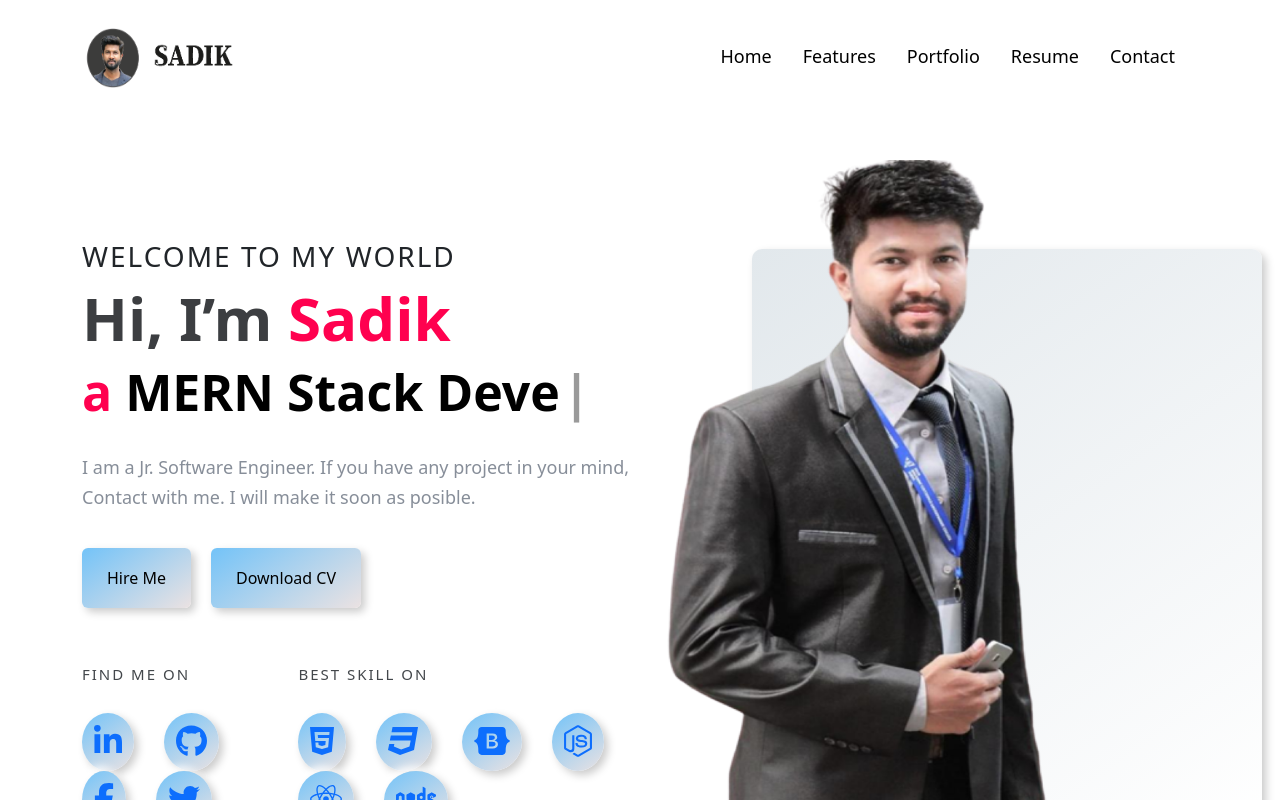
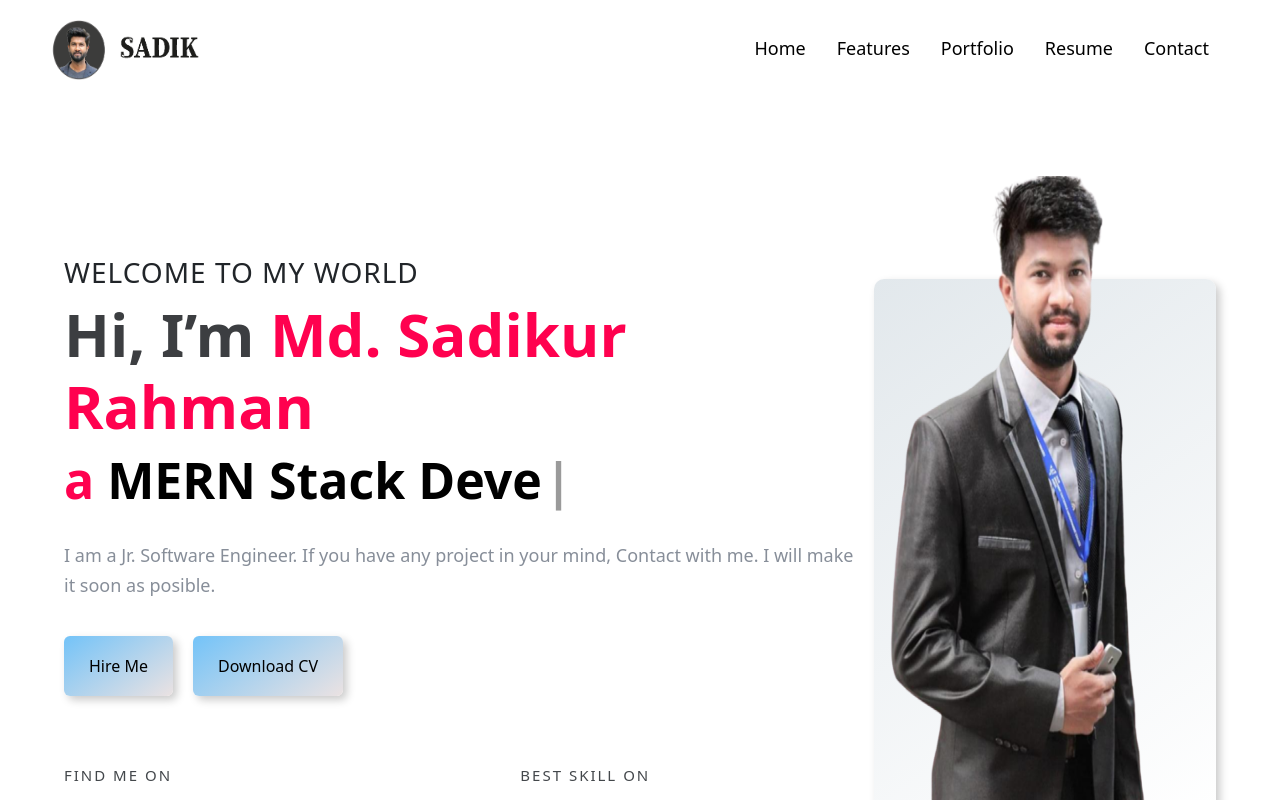
Before and after one commit to Sadik182/Developer-Portfolio, a React (Create React App) app: page / in a window 1280 px wide. Shown: the top 800 px of the page. Built offline with nearby package versions, Linux system fonts and the light colour scheme.

Commit message:
home page done

```diff
--- a/src/App.css
+++ b/src/App.css
@@ -11,8 +11,8 @@ body {
   font-family: "Poppins", sans-serif;
   background-color: #ecf0f3;
 }
-.container {
-  max-width: 95%;
+.container1 {
+  max-width: 90%;
   margin: auto;
 }
 .d_flex {
@@ -68,10 +68,10 @@ button {
   width: 50%;
 }
 .left {
-  width: 60%;
+  width: 70%;
 }
 .right {
-  width: 40%;
+  width: 30%;
 }
 .top {
   margin-top: 80px;
--- a/src/component/Features/Features.js
+++ b/src/component/Features/Features.js
@@ -7,7 +7,7 @@ const Features = () => {
   return (
     <>
       <section className='features top' id='features'>
-        <div className='container'>
+        <div className='container1'>
           <div className='heading'>
             <h4>Features</h4>
             <h1>What I Do</h1>
--- a/src/component/Head/Header.js
+++ b/src/component/Head/Header.js
@@ -1,20 +1,21 @@
-import React, { useState } from "react"
-import "./header.css"
-import logo from "../pic/logo2.png"
-import { Container, Nav, Navbar } from "react-bootstrap"
+import React, { useState } from "react";
+import "./header.css";
+import logo from "../pic/logo2.png";
+import { Container, Nav, Navbar } from "react-bootstrap";
 
 const Header = () => {
   //   // fixed Header
   window.addEventListener("scroll", function () {
-    const header = document.querySelector(".header")
-    header.classList.toggle("active", window.scrollY > 100)
-  })
+    const header = document.querySelector(".header");
+    header.classList.toggle("active", window.scrollY > 100);
+  });
 
   return (
     <>
-    <Navbar collapseOnSelect expand="lg"  className="header">
-      <Container>
-        <Navbar.Brand href="#home" className="logo"><img src={logo} alt="" /></Navbar.Brand>
+        <Navbar collapseOnSelect expand="lg" className="header px-5">
+          <Navbar.Brand href="#home" className="logo">
+            <img src={logo} alt="" />
+          </Navbar.Brand>
           <Navbar.Toggle aria-controls="responsive-navbar-nav" />
           <Navbar.Collapse id="responsive-navbar-nav">
             <Nav className="ms-auto">
@@ -25,11 +26,9 @@ const Header = () => {
               <Nav.Link href="#contact">Contact</Nav.Link>
             </Nav>
           </Navbar.Collapse>
-      </Container>
         </Navbar>
     </>
+  );
+};
 
-  )
-}
-
-export default Header
+export default Header;
--- a/src/component/Head/header.css
+++ b/src/component/Head/header.css
@@ -3,7 +3,7 @@
   height: 70px;
 }
 .header {
-  height: 10vh;
+  height: 12vh;
   line-height: 10vh;
 
 }
@@ -20,7 +20,7 @@
   display: none;
 }
 .header.active {
-  height: 17vh;
+  height: 15vh;
   position: fixed;
   top: 0;
   z-index: 1000;
--- a/src/component/Hero/Home.css
+++ b/src/component/Hero/Home.css
@@ -24,13 +24,17 @@
 }
 
 .btn_shadow_social {
-  margin-right: 15px;
-  padding: 12px 12px;
+  margin-right: 10px;
+  padding: 15px 15px;
   border-radius: 50%;
   transition: 0.3s all ease;
   cursor: pointer;
   color: #000;
-  transition: 0.5s;
+  transition: 0.4s;
+}
+.btn_shadow_social a {
+  font-size: 12px;
+
 }
 .btn_shadow_social {
   background: linear-gradient(145deg, #73c3f8, #ebe2e2);
@@ -39,7 +43,7 @@
 .btn_shadow_social:hover {
   background: #ff014f;
   color: white;
-  transform: translateY(-10px);
+  transform: translateY(-5px);
 }
 .find_me {
   font-weight: 500;
@@ -49,12 +53,12 @@
   margin: 20px 0 20px 0;
 }
 
-.hero {
+/* .hero {
   position: relative;
-}
+} */
 .hero h3 {
   font-weight: 100;
-  letter-spacing: 2px;
+  letter-spacing: 1px;
 }
 .hero h1 {
   font-size: 60px;
@@ -100,35 +104,36 @@
   height: 20px;
 }
 .hero .left {
-  margin-right: 10%;
+  margin-right: 1%;
 }
 .hero .right {
-  width: 40%;
+  width: 30%;
   position: relative;
 }
 .hero .right_img {
   background: linear-gradient(145deg, #e2e8ec, #ffffff);
   box-shadow: 4px 4px 8px #cbcbcb, -4px -4px 8px #ffffff;
   border-radius: 10px;
-  height: 580px;
-  width: 510px;
-  margin-top: 20%;
+  height: 533px;
+  width: 100%;
+  margin-top: 30%;
 }
 .hero .right_img img {
   position: absolute;
   top: 0;
-  right: 10%;
-  width: 510px;
+  left: 75;
+  width: 100%;
+  height: 680px;
 }
-/* @media (max-width: 1366px) {
-  .left {
+@media (max-width: 1366px) {
+  .hero .left {
     width: 70%;
   }
   .hero .right {
     width: 30%;
   }
 
-} */
+}
 @media (max-width: 768px) {
   .hero .right,
   .hero .left {
--- a/src/component/Hero/Home.js
+++ b/src/component/Hero/Home.js
@@ -1,6 +1,7 @@
 import React from "react"
 import "./Home.css"
 import hero from "../pic/hero2.png"
+import hero2 from '../../images/hero.png'
 import { Typewriter } from "react-simple-typewriter"
 import { FontAwesomeIcon} from "@fortawesome/react-fontawesome"
 import {faGithub, faTwitter, faFacebookF, faLinkedinIn, faReact, faNode, faNodeJs, faHtml5, faCss3, faBootstrap} from '@fortawesome/free-brands-svg-icons'
@@ -9,11 +10,11 @@ const Home = () => {
   return (
     <>
       <section className='hero' id='home'>
-        <div className='container f_flex top'>
+        <div className='container1 d_flex top '>
           <div className='left top'>
             <h3>WELCOME TO MY WORLD</h3>
             <h1>
-              Hi, I’m <span>Sadik</span>
+              Hi, I’m <span>Md. Sadikur Rahman</span>
             </h1>
             <h2>
               a
@@ -46,12 +47,6 @@ const Home = () => {
                </div>
               <div className='col_1'>
                 <h4>BEST SKILL ON</h4>
-                <button className='btn_shadow_social'>
-                  <a href="#"><FontAwesomeIcon icon={faHtml5} size="2x"/></a>
-                  </button>
-                  <button className='btn_shadow_social'>
-                  <a href="#"><FontAwesomeIcon icon={faCss3} size="2x"/></a>
-                  </button>
                   <button className='btn_shadow_social'>
                   <a href="#"><FontAwesomeIcon icon={faBootstrap} size="2x"/></a>
                   </button>
@@ -68,7 +63,7 @@ const Home = () => {
               </div>
             </div>
           </div>
-          <div className='right'>
+          <div className='right '>
             <div className='right_img'>
               <img src={hero} alt='' />
             </div>
```
Also changed, not shown: src/images/hero.png (added). Lines whose indentation alone changed are shown as unchanged.
